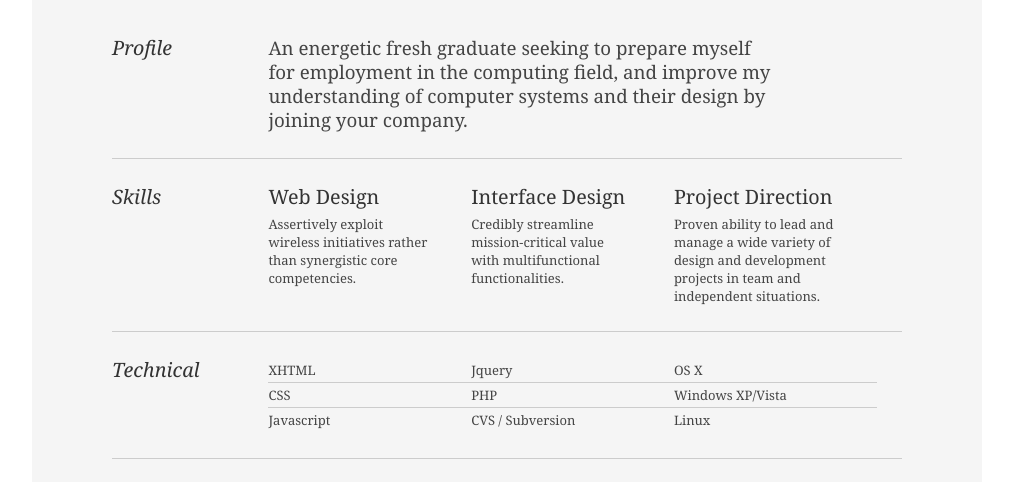
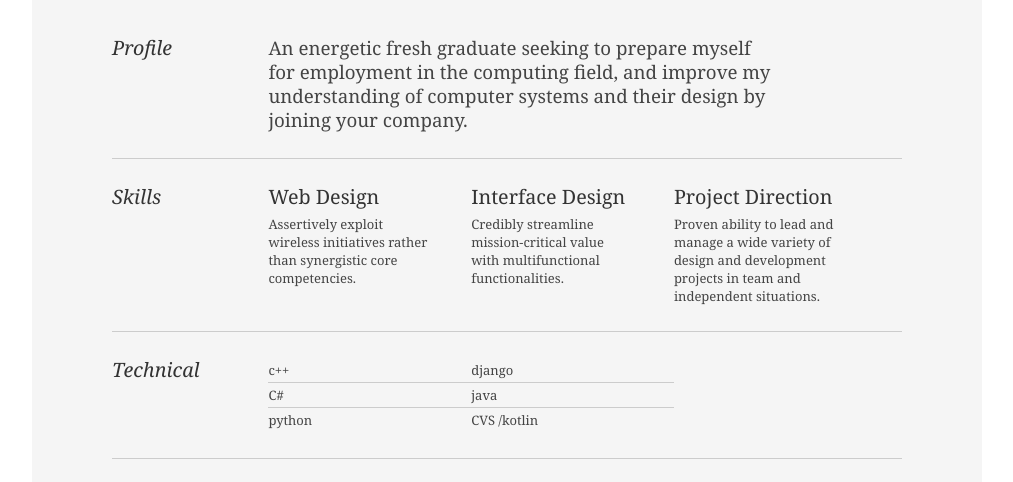
Before and after one commit to emaaaanibrahim/emaaaanibrahim.github.io, a plain HTML site: page index.html in a window 1280 px wide. Shown: the part 238-720 px from the top of the page, without its empty margins (133-1146 px from the left). Drawn offline with Linux system fonts and the light colour scheme.

Commit message:
Update index.html

```diff
--- a/index.html
+++ b/index.html
@@ -27,7 +27,7 @@
 				<div class="yui-u">
 					<div class="contact-info">
 						<h3><a id="pdf" href="#">Download PDF</a></h3>
-						<h3><a href="mailto:emanibrahim3555@gmail.com">name@yourdomain.com</a></h3>
+						<h3><a href="mailto: emanibrahim3555@gmail.com">name@yourdomain.com</a></h3>
 						<h3>0106-807-3652</h3>
 					</div><!--// .contact-info -->
 				</div>
@@ -80,22 +80,18 @@
 						</div>
 						<div class="yui-u">
 							<ul class="talent">
-								<li>XHTML</li>
-								<li>CSS</li>
-								<li class="last">Javascript</li>
+								<li>c++</li>
+								<li>C#</li>
+								<li class="last">python</li>
 							</ul>
 
 							<ul class="talent">
-								<li>Jquery</li>
-								<li>PHP</li>
-								<li class="last">CVS / Subversion</li>
+								<li>django</li>
+								<li>java</li>
+								<li class="last">CVS /kotlin</li>
 							</ul>
 
-							<ul class="talent">
-								<li>OS X</li>
-								<li>Windows XP/Vista</li>
-								<li class="last">Linux</li>
-							</ul>
+
 						</div>
 					</div><!--// .yui-gf-->
 
@@ -156,7 +152,7 @@
 		</div><!--// bd -->
 
 		<div id="ft">
-			<p>Jonathan Doe &mdash; <a href="mailto:name@yourdomain.com">name@yourdomain.com</a> &mdash; (313) - 867-5309</p>
+			<p>Jonathan Doe &mdash; <a href="mailto:emanibrahim3555@gmail.com ">name@yourdomain.com</a> &mdash; 0106-807-3652 </p>
 		</div><!--// footer -->
 
 	</div><!-- // inner -->
```
